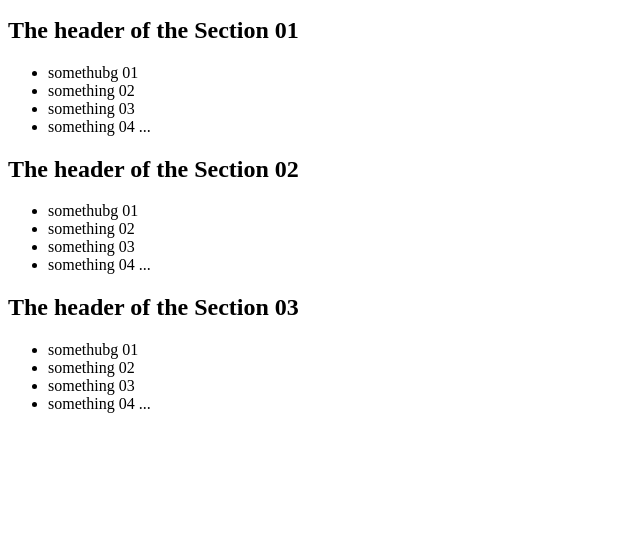
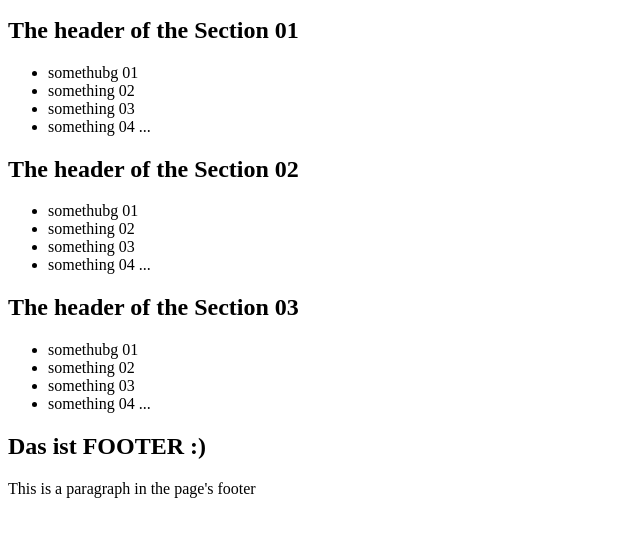
Before and after one commit to grinature/fe-m02-lecture-test, a plain HTML site: page index.html in a window 1280 px wide. Shown: the part 97-634 px from the top of the page, without its empty margins (0-640 px from the left). Drawn offline with Linux system fonts and the light colour scheme.

Commit message:
me: I've just added the footer to my page

```diff
--- a/index.html
+++ b/index.html
@@ -42,6 +42,10 @@
         </ul>
       </section>
 
+      <div class="footer">
+        <h1> Das ist FOOTER :)</h1>
+        <p> This is a paragraph in the page's footer</p>
+      </div>
 
     </section>
   </div>
```
